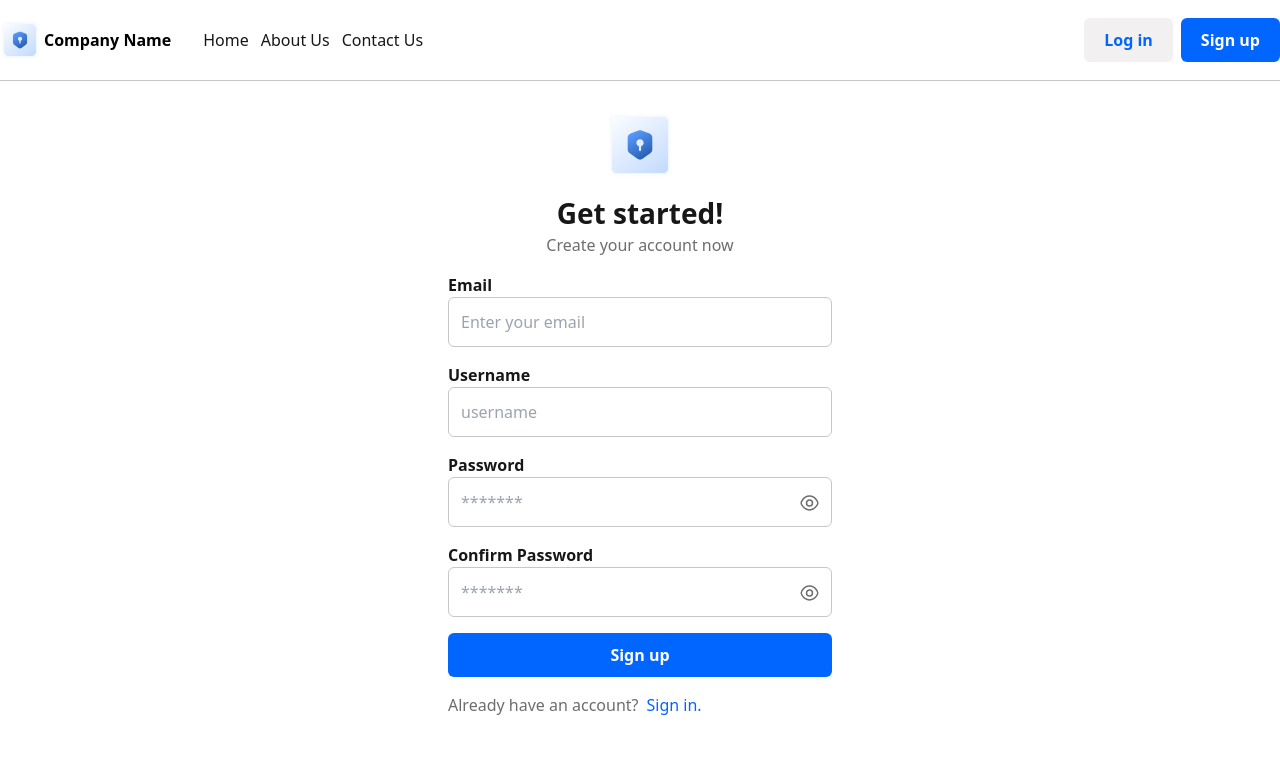
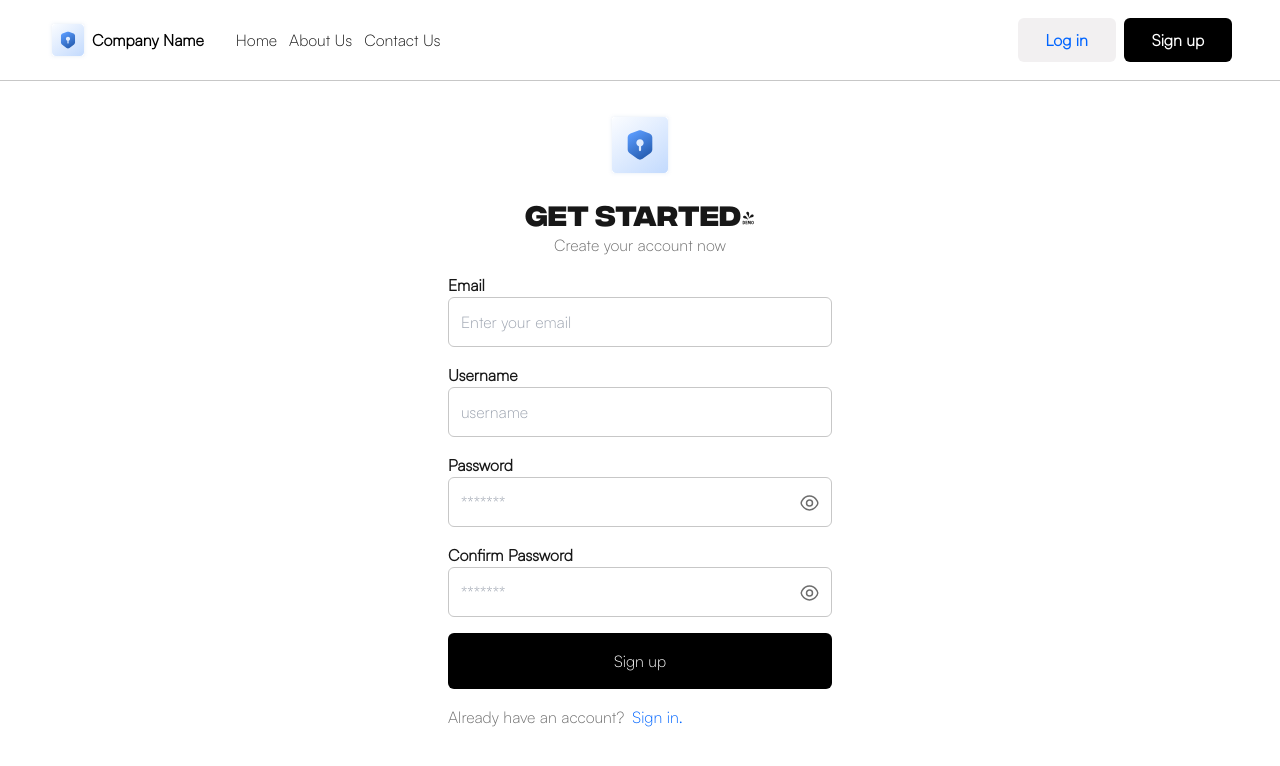
Before and after one commit to kannchann/shop.co, a React (Vite) app: page /signup in a window 1280 px wide. Shown: the top 766 px of the page. Built offline with nearby package versions, Linux system fonts and the light colour scheme.

Commit message:
edit product detail page

```diff
--- /dev/null
+++ b/src/assets/svgs/index.ts
@@ -0,0 +1,3 @@
+import logo from "./logo.svg";
+
+export {logo}
--- a/src/components/ui/Button.tsx
+++ b/src/components/ui/Button.tsx
@@ -1,21 +1,20 @@
 import React, { ButtonHTMLAttributes } from "react";
-import { Link } from "react-router-dom"; // Import Link from React Router DOM
+import { Link } from "react-router-dom";
 import Spinner from "./Spinner";
 
 // Define button variants and sizes for flexibility
 const variantStyles = {
-  primary: "bg-primary-700 text-white hover:bg-blue-900 hover:text-white ",
+  primary: "bg-black-700 text-white hover:bg-blue-900 hover:text-white ",
   secondary:
     "bg-primary-100 text-primary-700 hover:bg-blue-900 hover:text-white ",
 };
 
 const sizeStyles = {
-  small: "px-5 py-2.5 text-base",
-  medium: "w-full py-2.5 text-base",
-  large: "px-8 py-4 text-lg",
+  small: "px-7 py-2.5 text-base",
+  medium: "px-20 py-2.5 text-base",
+  large: "px-36 py-4 ",
 };
 
-// Define types for button props
 interface ButtonProps extends ButtonHTMLAttributes<HTMLButtonElement> {
   variant?: "primary" | "secondary";
   size?: "small" | "medium" | "large";
@@ -40,7 +39,7 @@ const Button: React.FC<ButtonProps> = ({
     return (
       <Link
         to={disabled ? null : to}
-        className={`inline-block grid justify-center rounded-md font-semibold transition duration-300 ${variantStyles[variant]} ${sizeStyles[size]} ${className}`}
+        className={`grid justify-center rounded-md font-semibold transition duration-300 ${variantStyles[variant]} ${sizeStyles[size]} ${className}`}
         {...(rest as any)}
       >
         {buttonText}
@@ -52,7 +51,7 @@ const Button: React.FC<ButtonProps> = ({
   // Render as a standard button
   return (
     <button
-      className={`grid justify-center rounded-md font-semibold transition duration-300 ${variantStyles[variant]} ${sizeStyles[size]} ${className}`}
+      className={`grid justify-center rounded-md py-4 text-base transition duration-300 ${variantStyles[variant]} ${sizeStyles[size]} ${className}`}
       disabled={disabled}
       {...rest}
     >
--- a/src/index.css
+++ b/src/index.css
@@ -15,3 +15,12 @@
   font-family: 'satoshi';
   src: url('./assets/fonts/satoshi-custom/Satoshi-Light.otf') format("opentype");
 }
+
+
+body{
+  font-family: 'satoshi';
+}
+
+h1{
+  font-family: 'Integral';
+}
--- a/src/pages/home/product/productDetail/index.tsx
+++ b/src/pages/home/product/productDetail/index.tsx
@@ -75,20 +75,19 @@ const Product: React.FC = () => {
 
   console.log(product);
   return (
-    <div className="container">
-      <div className="flex flex-col py-20 md:flex-row md:space-x-4">
-        <figure className="bg-primary-300 order-1 max-h-[530px] max-w-[444px] rounded-lg md:order-2">
-          <img
-            src={mainImage}
-            alt=""
-            className="h-full rounded-lg object-contain"
-          />
+    <div className="container py-20">
+      <div className="flex w-full flex-col gap-4 md:flex-row">
+        {/*images div */}
+        <div className="flex w-full flex-col gap-3 lg:w-1/2 lg:flex-row-reverse">
+          <figure className="h-full w-full min-w-[358px] rounded-lg bg-primary-300 md:w-[444px]">
+            <img src={mainImage} alt="" className="rounded-lg object-contain" />
           </figure>
-        <div className="order-2 flex md:order-1 md:flex-col md:space-y-7">
+
+          <div className="flex gap-3 lg:flex-col">
             {product.subImages.slice(0, 3).map((subImg) => (
               <figure
                 key={subImg._id}
-              className="max-w-[152px] rounded-lg"
+                className="min-h[106px] max-h[167px] min-w-[112px] max-w-[152px] rounded-lg"
                 onClick={() => handleClick(subImg.url)}
               >
                 <img
@@ -99,7 +98,9 @@ const Product: React.FC = () => {
               </figure>
             ))}
           </div>
-        <div className="order-3 lg:pl-4">
+        </div>
+
+        <div className="space-y-3">
           <h1 className="font-custom1 text-xl md:text-3xl lg:text-4xl">
             {product.name.toUpperCase()}
           </h1>
--- a/tailwind.config.js
+++ b/tailwind.config.js
@@ -4,6 +4,13 @@ export default {
   theme: {
     container: {
       center: true,
+      padding: {
+        DEFAULT: "1rem",
+        sm: "1rem",
+        lg: "2rem",
+        xl: "3rem",
+        "2xl": "6.5rem",
+      },
     },
     extend: {
       fontFamily: {
@@ -28,6 +35,7 @@ export default {
         },
         black: {
           100: "#171717",
+          700: "#000000",
         },
         grey: {
           100: "#C7C7C7",
```
Also changed, not shown: src/assets/svgs/logo.svg (added). Lines whose indentation alone changed are shown as unchanged.
